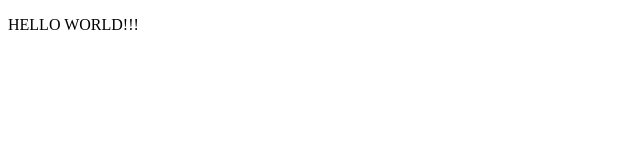
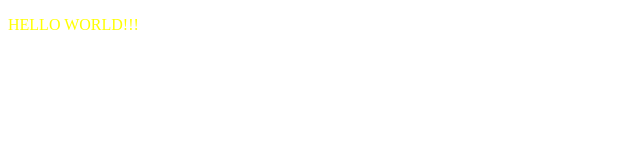
Before and after one commit to ssenkus/git-practice, a plain HTML site: page index.html in a window 1280 px wide. Shown: the whole page, without its empty margins (0-640 px from the left). Drawn offline with Linux system fonts and the light colour scheme.

Commit message:
made p text yellow

```diff
--- a/index.html
+++ b/index.html
@@ -1,6 +1,10 @@
 <!doctype html>
 <html>
-	<head></head>
+	<head>
+		<style>
+		p { color: #ff0; }
+		</style>
+	</head>
 	<body>
 		<p>HELLO WORLD!!!</p>
 	</body>
```
